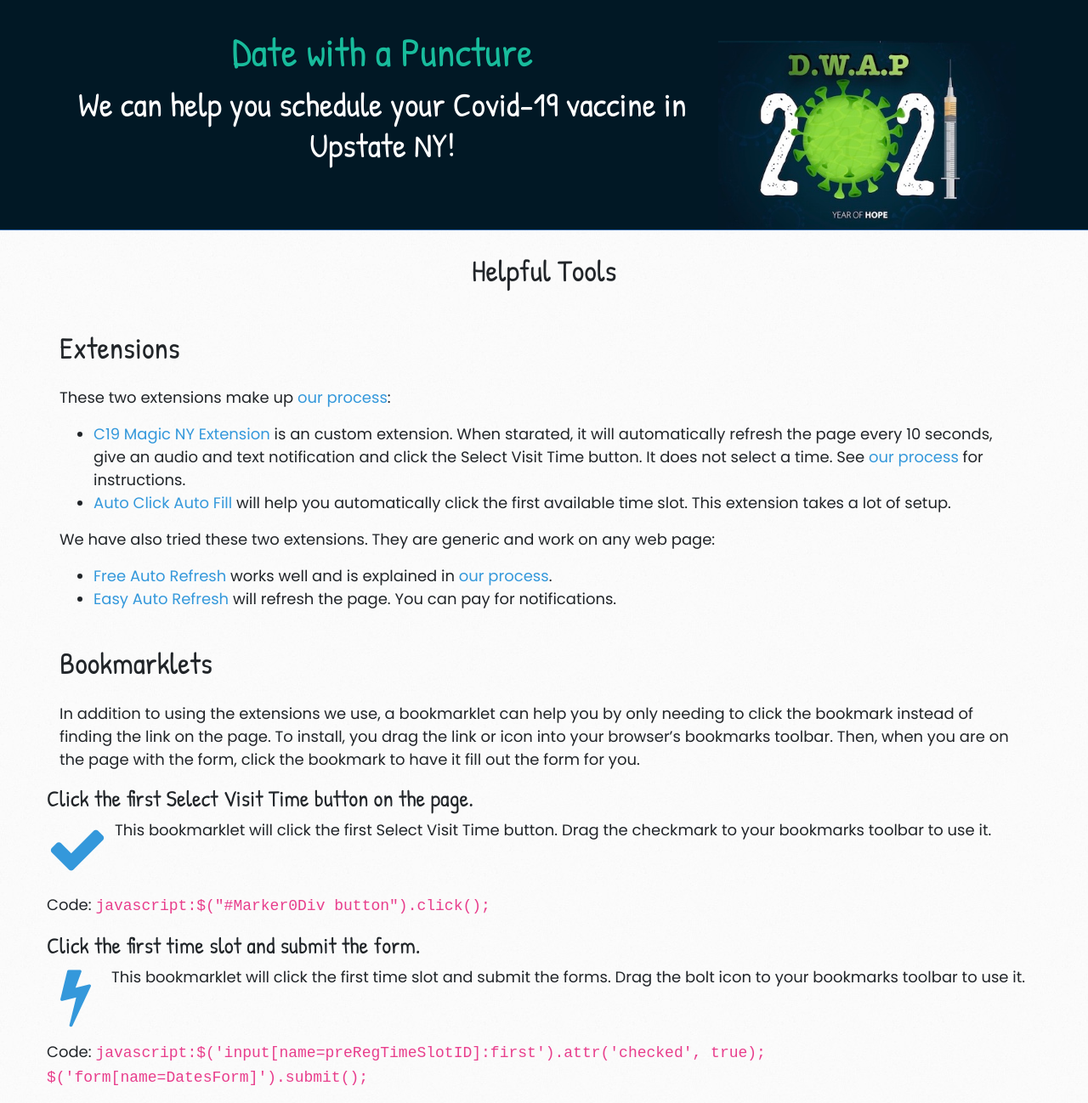
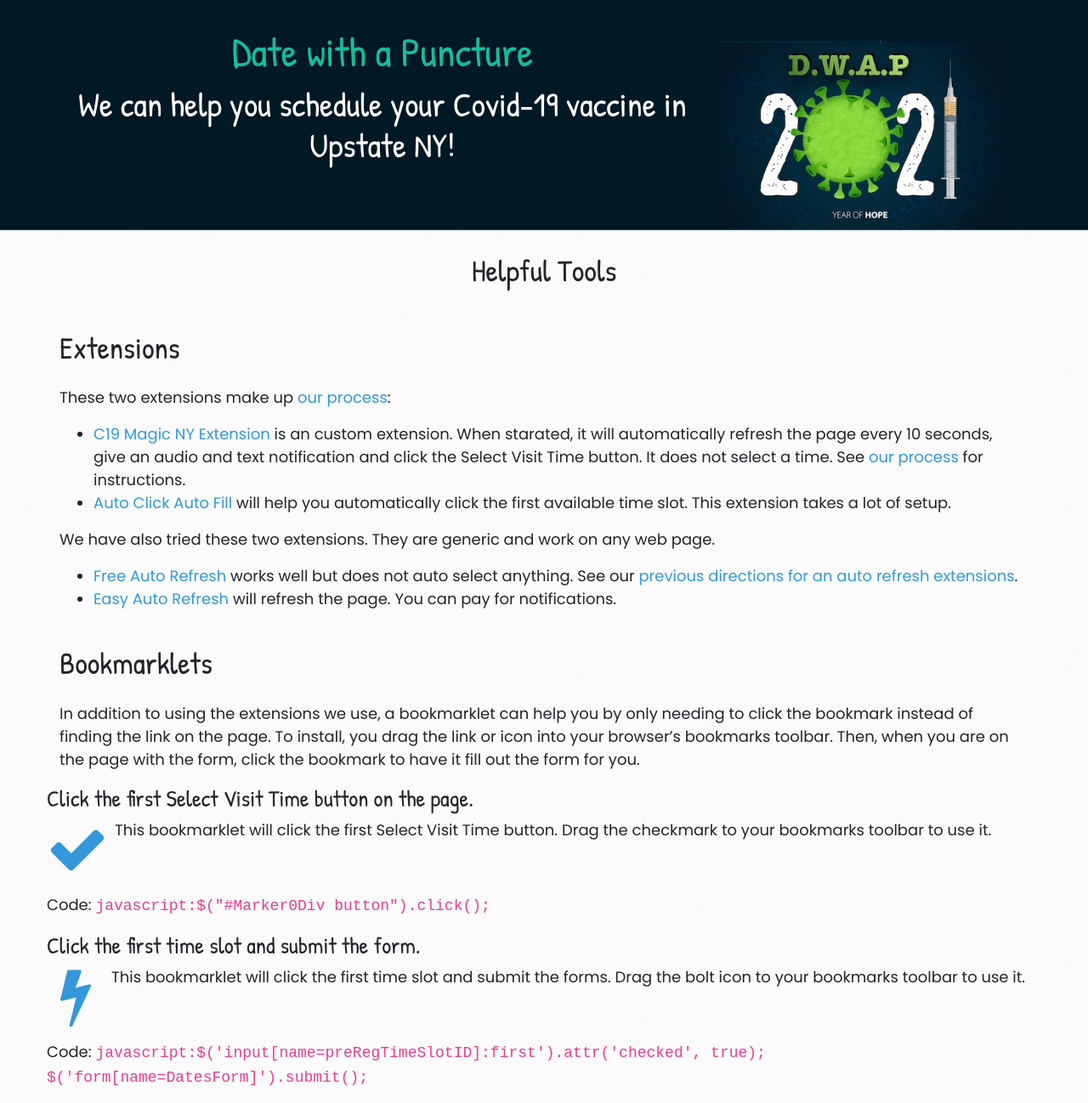
Before and after one commit to loganrath/dwap-main, a Jekyll site: the page built from tools.md, in a window 1280 px wide. Shown: the whole page at 85% size. Built offline with Jekyll 4.4.1, drawn with Linux system fonts in a browser that asks for light colours; nearby versions of some CDN libraries.

Commit message:
autorefresh

```diff
--- a/tools.md
+++ b/tools.md
@@ -8,8 +8,8 @@ These two extensions make up [our process](/our-process):
  - [C19 Magic NY Extension](https://chrome.google.com/webstore/detail/c19-magic-ny/feeepbmhmihglmdnafpaeddiinadkijb?hl=en&authuser=0){:target="_blank"} is an custom extension. When starated, it will automatically refresh the page every 10 seconds, give an audio and text notification and click the Select Visit Time button. It does not select a time. See [our process](/our-process) for instructions.
  - [Auto Click Auto Fill](/autoclick){:target="_blank"} will help you automatically click the first available time slot. This extension takes a lot of setup.
 
-We have also tried these two extensions. They are generic and work on any web page:
- - [Free Auto Refresh](https://www.google.com/url?q=https://chrome.google.com/webstore/detail/free-auto-refresh/lfkfikiejjfhpfbpgfolfkkdjpepmkal){:target="_blank"} works well and is explained in [our process](/our-process).
+We have also tried these two extensions. They are generic and work on any web page.
+ - [Free Auto Refresh](https://www.google.com/url?q=https://chrome.google.com/webstore/detail/free-auto-refresh/lfkfikiejjfhpfbpgfolfkkdjpepmkal){:target="_blank"} works well but does not auto select anything. See our [previous directions for an auto refresh extensions](/autorefresh).
  - [Easy Auto Refresh](https://chrome.google.com/webstore/detail/easy-auto-refresh/aabcgdmkeabbnleenpncegpcngjpnjkc?hl=en){:target="_blank"} will refresh the page. You can pay for notifications.
 
 # Bookmarklets
```
